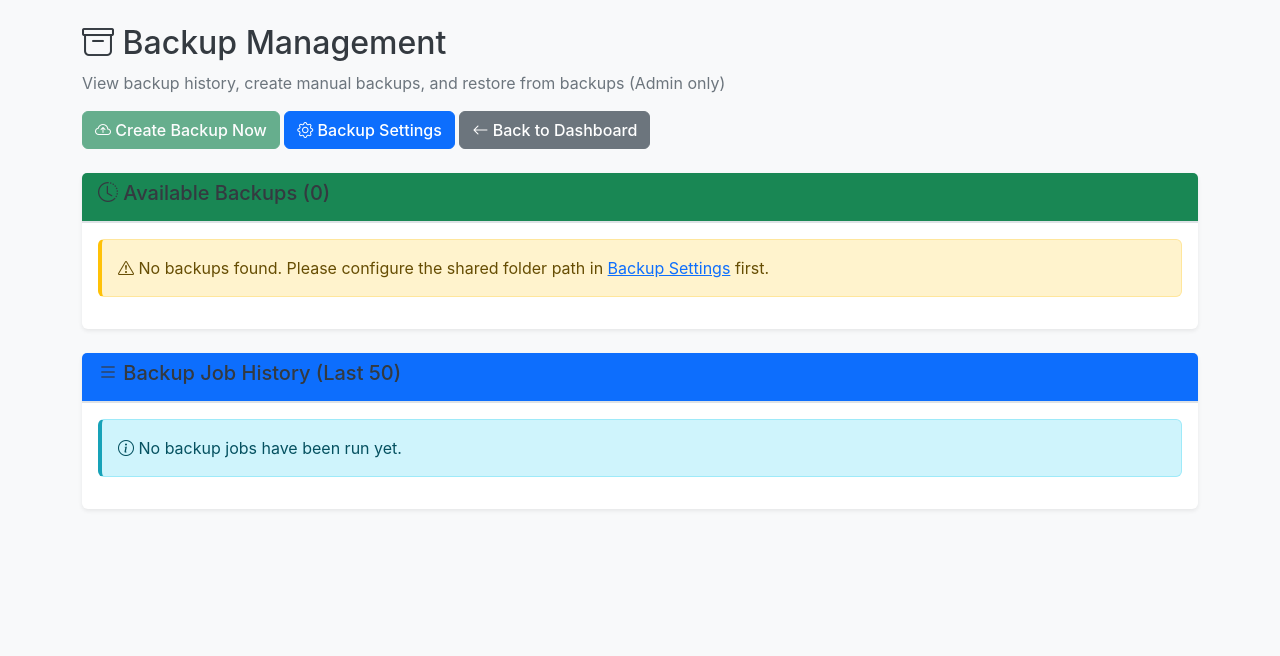
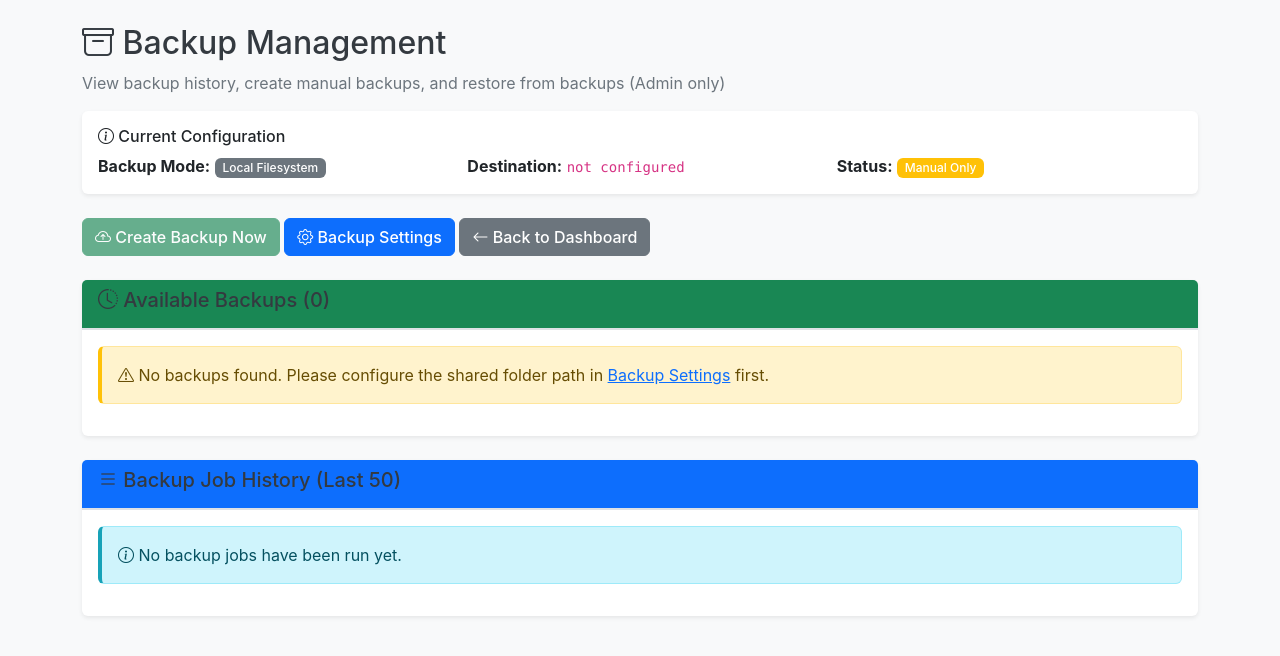
Before and after one commit to ZA-CORP-APPS/Incident-Report, a Flask app: page /backup-management in a window 1280 px wide. Shown: the part 56-712 px from the top of the page. Run offline with Flask 3, Linux system fonts and the light colour scheme; a user stored in the database is signed in.

Commit message:
Add configuration status and update backup button logic for SMB shares
Update templates/backup_management.html to display current backup configuration status (SMB vs. Local, destination, schedule, and status) and adjust the manual backup button's disabled state logic to account for SMB share configuration instead of just shared_folder_path.

Replit-Commit-Author: Agent
Replit-Commit-Session-Id: d71b7660-e851-48b8-b9a6-686618be9449
Replit-Commit-Checkpoint-Type: intermediate_checkpoint
Replit-Commit-Event-Id: 07523139-b5be-449f-baf8-40ead91f237d
Replit-Commit-Screenshot-Url: https://storage.googleapis.com/screenshot-production-us-central1/00934386-b227-470e-8420-495189c3a5da/d71b7660-e851-48b8-b9a6-686618be9449/mjyrT5Q

```diff
--- a/templates/backup_management.html
+++ b/templates/backup_management.html
@@ -7,11 +7,62 @@
     <h2><i class="bi bi-archive"></i> Backup Management</h2>
     <p class="text-muted">View backup history, create manual backups, and restore from backups (Admin only)</p>
 
+    <div class="card mb-4">
+        <div class="card-body">
+            <h6><i class="bi bi-info-circle"></i> Current Configuration</h6>
+            <div class="row">
+                <div class="col-md-4">
+                    <strong>Backup Mode:</strong>
+                    {% if config.use_smb %}
+                        <span class="badge bg-primary">SMB/CIFS Network Share</span>
+                    {% else %}
+                        <span class="badge bg-secondary">Local Filesystem</span>
+                    {% endif %}
+                </div>
+                <div class="col-md-4">
+                    <strong>Destination:</strong>
+                    {% if config.use_smb %}
+                        <code>\\{{config.smb_server or 'not configured'}}\{{config.smb_share or 'not configured'}}</code>
+                    {% else %}
+                        <code>{{config.shared_folder_path or 'not configured'}}</code>
+                    {% endif %}
+                </div>
+                <div class="col-md-4">
+                    <strong>Status:</strong>
+                    {% if config.backup_enabled %}
+                        <span class="badge bg-success">Scheduled Backups Enabled</span>
+                    {% else %}
+                        <span class="badge bg-warning">Manual Only</span>
+                    {% endif %}
+                </div>
+            </div>
+            {% if config.backup_enabled %}
+            <div class="row mt-2">
+                <div class="col-md-12">
+                    <small class="text-muted">
+                        <i class="bi bi-clock"></i> Scheduled: {{ config.schedule_frequency|capitalize }} at {{ config.schedule_time }} |
+                        <i class="bi bi-archive"></i> Retention: Keep last {{ config.retention_count }} backups |
+                        {% if config.last_backup_time %}
+                        <i class="bi bi-check-circle"></i> Last backup: {{ config.last_backup_time.strftime('%Y-%m-%d %H:%M') }} ({{ config.last_backup_status or 'unknown' }})
+                        {% else %}
+                        <i class="bi bi-exclamation-circle"></i> No backups created yet
+                        {% endif %}
+                    </small>
+                </div>
+            </div>
+            {% endif %}
+        </div>
+    </div>
+
     <div class="row mb-4">
         <div class="col-md-12">
             <form method="POST" action="{{ url_for('backup_now') }}" style="display: inline;">
                 <button type="submit" class="btn btn-success"
-                        {% if not config.shared_folder_path %}disabled title="Configure shared folder path first"{% endif %}
+                        {% if config.use_smb %}
+                            {% if not config.smb_server or not config.smb_share %}disabled title="Configure SMB server and share first"{% endif %}
+                        {% else %}
+                            {% if not config.shared_folder_path %}disabled title="Configure shared folder path first"{% endif %}
+                        {% endif %}
                         onclick="return confirm('Create a backup now? This may take a few minutes.')">
                     <i class="bi bi-cloud-arrow-up"></i> Create Backup Now
                 </button>
```
